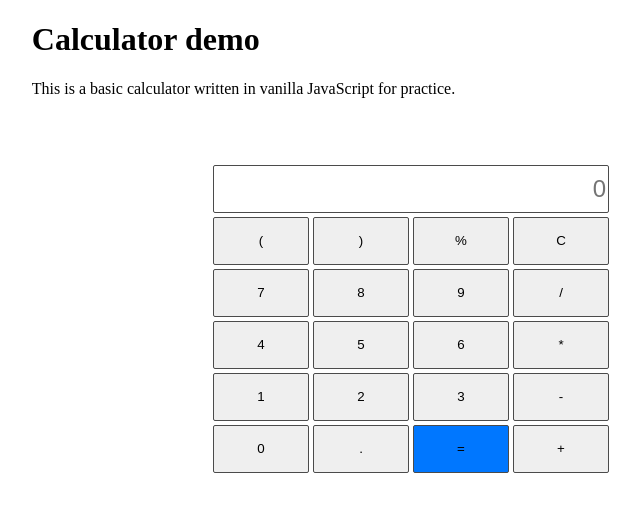
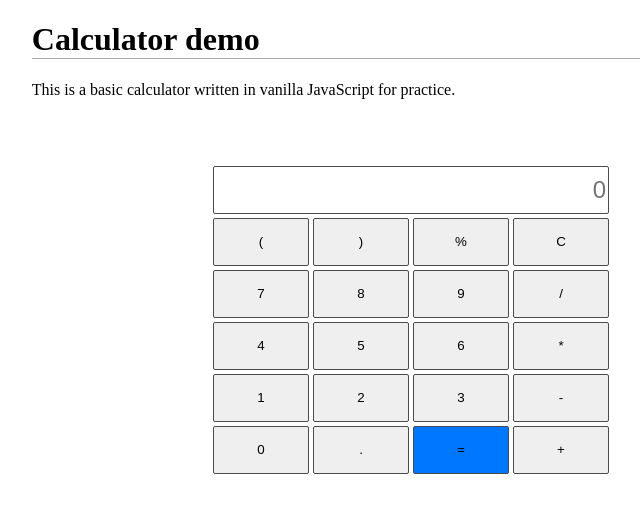
Before and after one commit to ngwalton/js_calculator_project, a website: page public/index.html in a window 1280 px wide. Shown: the whole page, without its empty margins (229-869 px from the left). Drawn offline with Linux system fonts and the light colour scheme.

Commit message:
Add bottom border to h1

```diff
--- a/public/styles.css
+++ b/public/styles.css
@@ -44,4 +44,11 @@ table {
 
 #text {
     margin-left: 20%;
+    margin-right: 20%;
 }
+
+h1 {
+    border-bottom: solid;
+    border-width: 1px;
+    border-color: darkgray;
+}
```
